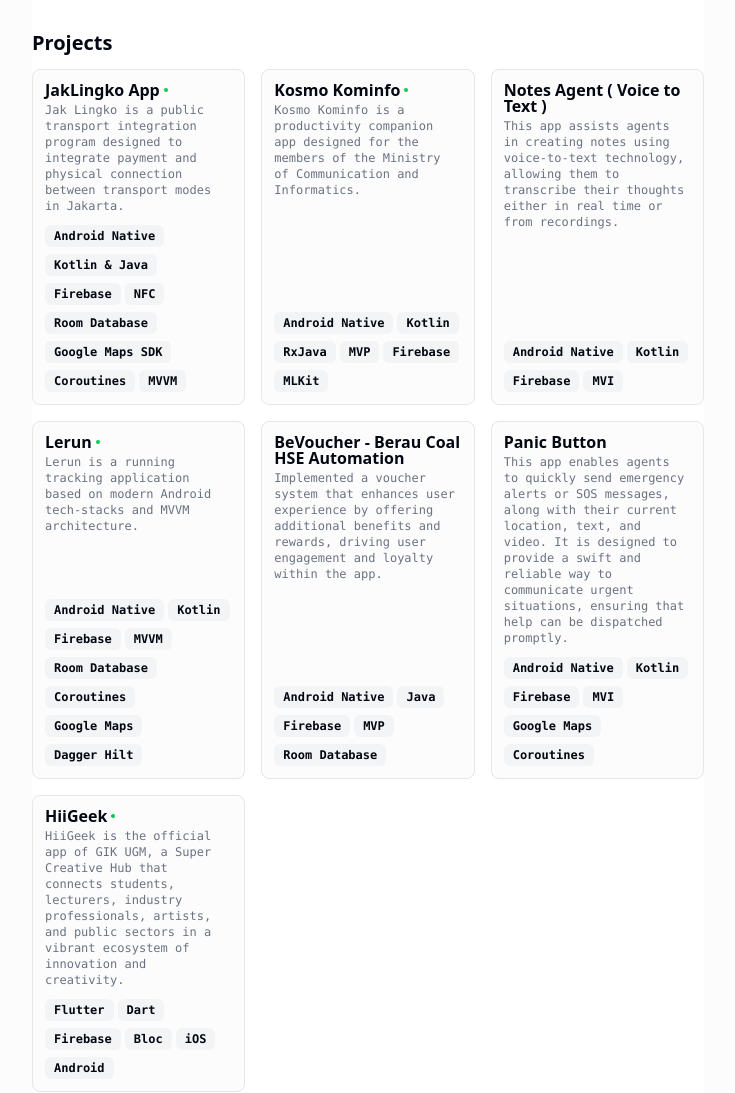
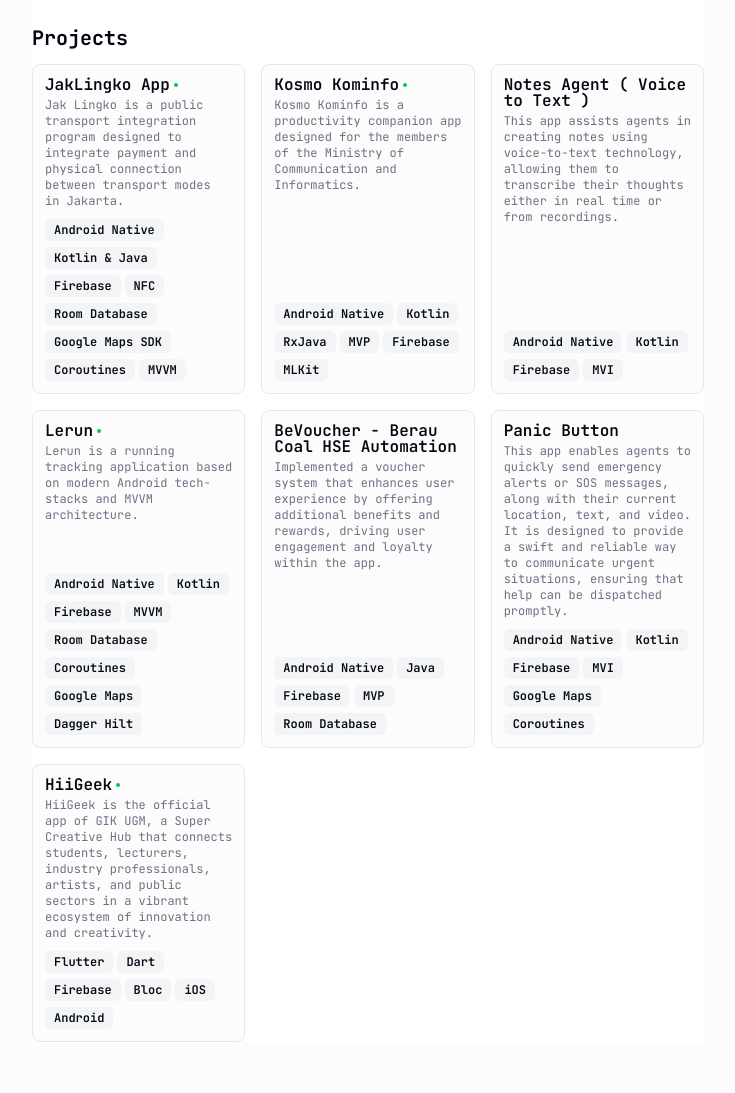
Before and after one commit to arrazyfathan/cv-astro, an Astro site: page / in a window 1280 px wide. Shown: the part 1476-2569 px from the top of the page, without its empty margins (272-1007 px from the left). Built offline with nearby package versions, Linux system fonts and the light colour scheme; Astro itself is replaced by a stand-in of ours.

Commit message:
chore: change the font using jetbrains mono

```diff
--- a/src/layouts/BaseLayout.astro
+++ b/src/layouts/BaseLayout.astro
@@ -30,6 +30,9 @@ const { title, description, image = "/opengraph-image.jpg" } = Astro.props;
     <link rel="icon" href="/favicon.ico" sizes="any" />
     <link rel="icon" href="/icon.png" type="image/png" />
     <link rel="apple-touch-icon" href="/apple-icon.png" />
+    <link rel="preconnect" href="https://fonts.googleapis.com" />
+    <link rel="preconnect" href="https://fonts.gstatic.com" crossorigin />
+    <link rel="stylesheet" href="https://fonts.googleapis.com/css2?family=JetBrains+Mono:wght@400;500;600;700&display=swap" />
     <title>{title}</title>
     <script is:inline async src="https://www.googletagmanager.com/gtag/js?id=G-RJ4100DQ7M"></script>
     <script is:inline>
--- a/src/styles/global.css
+++ b/src/styles/global.css
@@ -8,6 +8,7 @@
   --border: 220 13% 91%;
   --ring: 224 71% 4%;
   --radius: 0.5rem;
+  --font-mono: "JetBrains Mono", ui-monospace, SFMono-Regular, Menlo, Monaco, Consolas, "Liberation Mono", "Courier New", monospace;
 }
 
 * {
@@ -25,13 +26,7 @@ body {
   min-height: 100vh;
   background: hsl(var(--background));
   color: hsl(var(--foreground));
-  font-family:
-    ui-sans-serif,
-    system-ui,
-    -apple-system,
-    BlinkMacSystemFont,
-    "Segoe UI",
-    sans-serif;
+  font-family: var(--font-mono);
 }
 
 a {
@@ -40,15 +35,7 @@ a {
 }
 
 .font-mono {
-  font-family:
-    ui-monospace,
-    SFMono-Regular,
-    Menlo,
-    Monaco,
-    Consolas,
-    "Liberation Mono",
-    "Courier New",
-    monospace;
+  font-family: var(--font-mono);
 }
 
 .text-pretty {
@@ -66,15 +53,7 @@ a {
   align-items: center;
   border: 1px solid transparent;
   border-radius: calc(var(--radius) - 2px);
-  font-family:
-    ui-monospace,
-    SFMono-Regular,
-    Menlo,
-    Monaco,
-    Consolas,
-    "Liberation Mono",
-    "Courier New",
-    monospace;
+  font-family: var(--font-mono);
   font-size: 0.75rem;
   font-weight: 600;
   line-height: 1rem;
```
